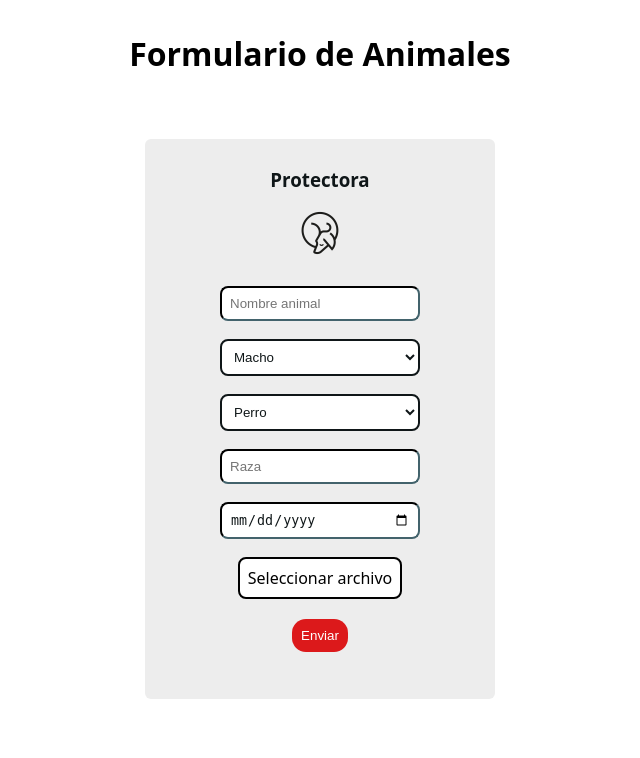
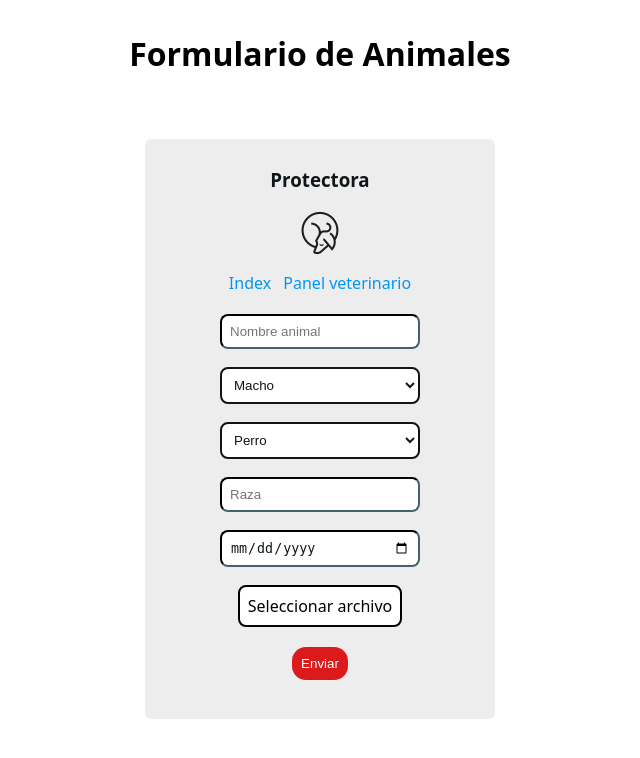
Before and after one commit to rubenfreiria/Proyecto, a PHP site: page /public/altaAnimal.php in a window 1280 px wide. Shown: the top 758 px of the page, without its empty margins (320-960 px from the left). Run offline with PHP 8.4, Linux system fonts and the light colour scheme.

Commit message:
Fix altaAnimal
Alta animal ya no borra la sesion y las redirecciones ahora estan correctas

```diff
--- a/public/altaAnimal.php
+++ b/public/altaAnimal.php
@@ -17,6 +17,10 @@
       <a class="backToIndex" href="../index.php">
         <h3 class="h3Login">Protectora</h3>
         <img id="logoHeader" src="../media/logos/logo.png" />
+        <div class='aFormAdministracion'>
+              <a id='aAzul' href='../index.php'>Index</a>
+              <a id='aAzul' href='./veterinarioPanel.php'>Panel veterinario</a>
+            </div>
       </a>
       <form action="../modules/insertAnimal.php" method="post" enctype="multipart/form-data">
         <input type="text" name="altaAnimalNombre" id="altaAnimalNombre" class="elementoForm"
@@ -44,7 +48,6 @@
           echo "<p id='infoLoginYRegister'>" . $_SESSION['error_alta_animal'] . "</p>";
           unset($_SESSION['error_alta_animal']);
         }
-        session_destroy();
         ?>
         <button class="btnForm" type="submit">Enviar</button>
       </form>
--- a/styles/styles.css
+++ b/styles/styles.css
@@ -790,7 +790,7 @@ input[type="file"] {
   align-items: center;
   flex-direction: column;
   width: 350px;
-  height: 560px;
+  height: 580px;
   border-radius: 6px;
   background-color: var(--main-grey);
 }
```
